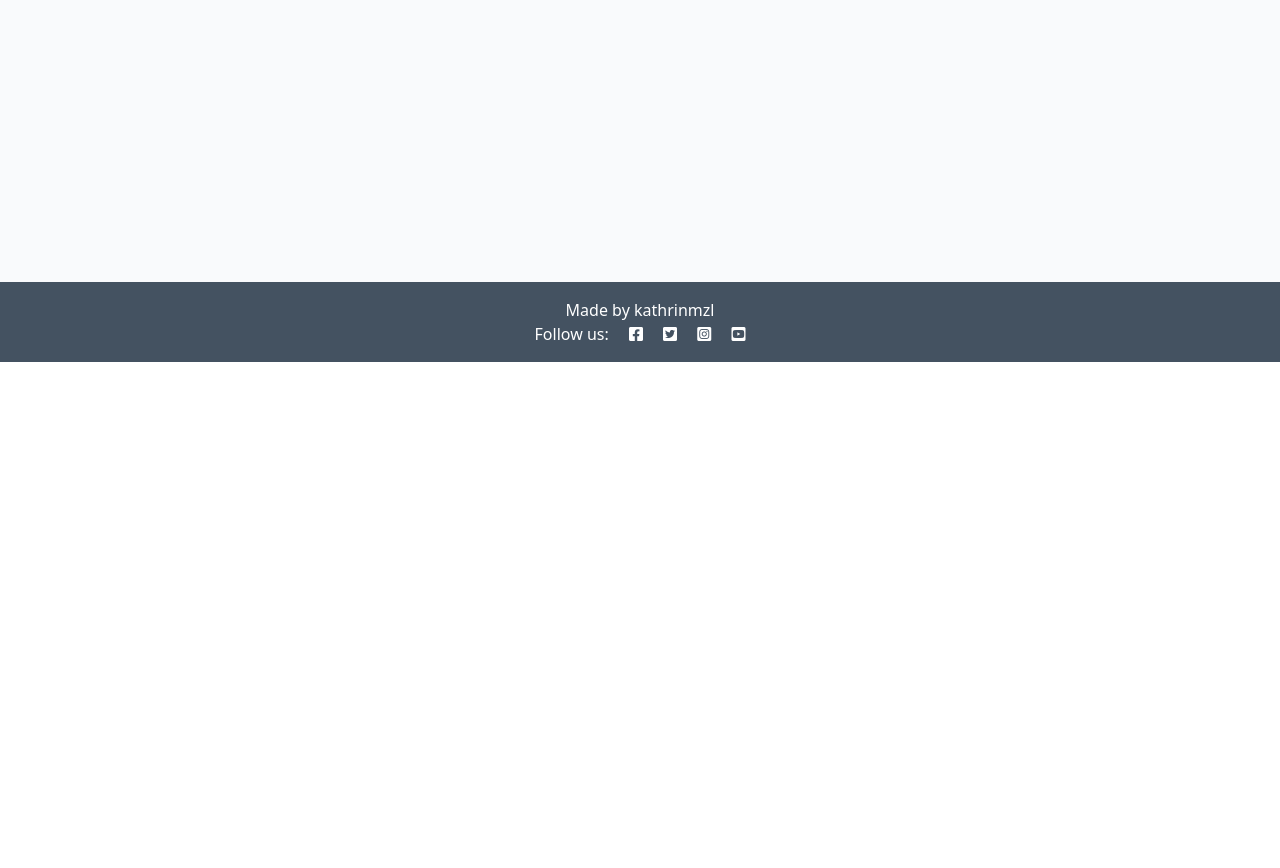
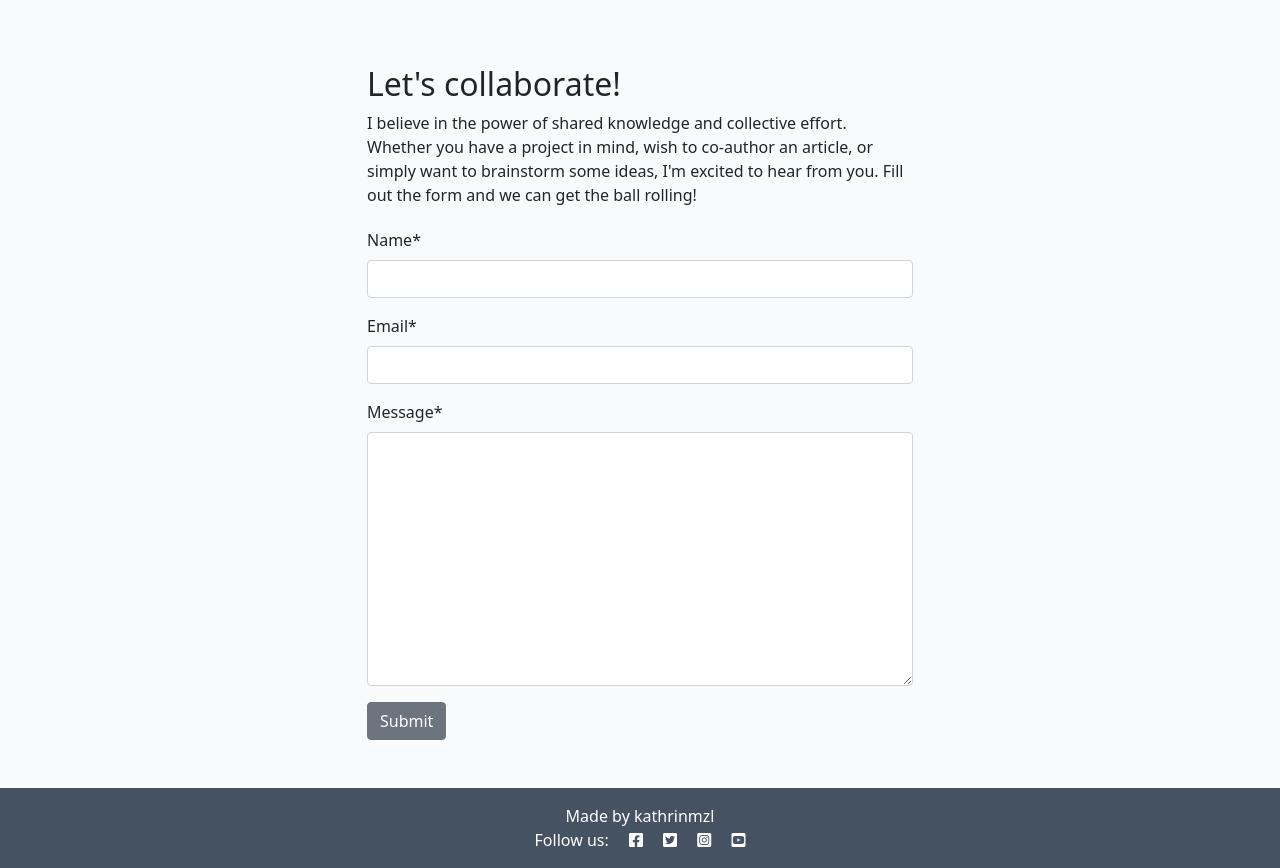
Before and after one commit to kathrinmzl/django_blog, a Django app: page /about/ in a window 1280 px wide. Shown: the part 438-1306 px from the top of the page. Before the commit the page ends 800 px from the top, so only its background shows below. Run offline with Django 4.2, Linux system fonts and the light colour scheme; data that the repository does not hold is empty; some libraries are stand-ins or nearby versions.

Commit message:
Add collaboration form to About page

```diff
--- /dev/null
+++ b/about/forms.py
@@ -0,0 +1,8 @@
+from .models import CollaborateRequest
+from django import forms
+
+
+class CollaborateForm(forms.ModelForm):
+    class Meta:
+        model = CollaborateRequest
+        fields = ('name', 'email', 'message')
--- a/about/models.py
+++ b/about/models.py
@@ -7,3 +7,12 @@ class About(models.Model):
 
     def __str__(self):
         return self.title
+
+class CollaborateRequest(models.Model):
+    name = models.CharField(max_length=200)
+    email = models.EmailField()
+    message = models.TextField()
+    read = models.BooleanField(default=False)
+
+    def __str__(self):
+        return f"Collaboration request from {self.name}"
--- a/about/templates/about/about.html
+++ b/about/templates/about/about.html
@@ -1,4 +1,6 @@
 {% extends 'base.html' %}
+{% load static %}
+{% load crispy_forms_tags %}
 
 {% block content %}
 <!-- {% load static %}-->
@@ -11,7 +13,7 @@
             <!-- Title goes between these h2 tags -->
             <h2>{{about.title}}</h2>
             <!-- Content goes directly underneath this -->
-             <p>{{about.content|safe}}</p>
+            <p>{{about.content|safe}}</p>
         </div>
     </div>
     <div class="row">
@@ -19,6 +21,25 @@
             <!-- Updated on field goes in here -->
             <p class="text-end"><em>Updated on: {{about.updated_on}}</em></p>
         </div>
-      </div>
+    </div>
+    <!-- Collaboration form -->
+    <div class="row justify-content-center">
+        <div class="col-12 col-md-6 my-5">
+            <h2>Let's collaborate!</h2>
+            <p>I believe in the power of shared knowledge and collective effort.
+                Whether you have a project in mind, wish to co-author
+                an article, or simply want to brainstorm some ideas,
+                I'm excited to hear from you. Fill out the form
+                and we can get the ball rolling!</p>
+
+            <!-- add your form here. Your submit button should
+                                have the classes of btn, btn-secondary -->
+            <form id="collabForm" method="post" style="margin-top: 1.3em;">
+                {{ collab_form | crispy }}
+                {% csrf_token %}
+                <button id="submitButton" type="submit" class="btn btn-secondary">Submit</button>
+            </form>
+        </div>
+    </div>
 </div>
 {% endblock content %}
--- a/about/views.py
+++ b/about/views.py
@@ -1,5 +1,7 @@
 from django.shortcuts import render
+from django.contrib import messages
 from .models import About
+from .forms import CollaborateForm
 
 
 def about_me(request):
@@ -8,8 +10,24 @@ def about_me(request):
     """
     about = About.objects.all().order_by('-updated_on').first()
 
+    # form functionality
+    if request.method == "POST":
+        # print("Received a POST request")
+        collab_form = CollaborateForm(data=request.POST)
+        if collab_form.is_valid():
+            collab_form.save()
+
+            # Success message
+            messages.add_message(
+                request, messages.SUCCESS,
+                'Collaboration request received! I endeavour to respond within 2 working days.'
+            )
+
+    collab_form = CollaborateForm()
+
     return render(
         request,
         "about/about.html",
-        {"about": about},
+        {"about": about,
+         "collab_form": collab_form},
     )
```
Also changed, not shown: about/admin.py (+14 -1 lines), about/migrations/0002_collaboraterequest.py (added).
